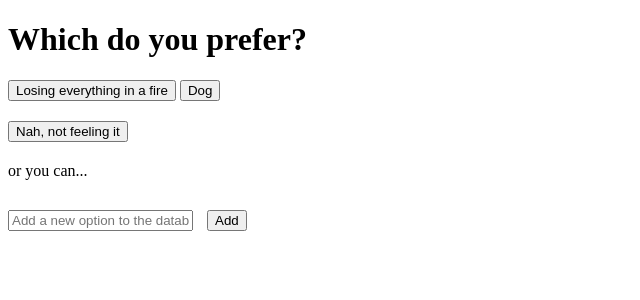
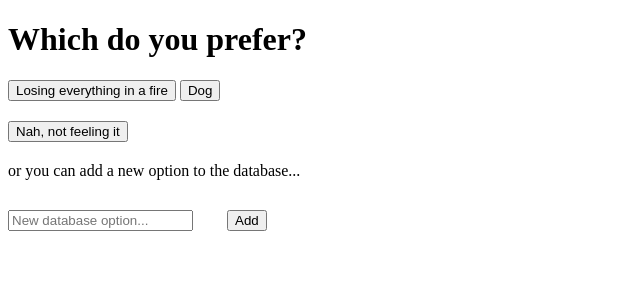
Before and after one commit to phgubbins/thisorthat, a Flask app: page / in a window 1280 px wide. Shown: the top 300 px of the page, without its empty margins (0-640 px from the left). Run offline with Flask 3, Linux system fonts and the light colour scheme; data comes from the database, SQL or seed files in the repository.

Commit message:
Updated HTML file

```diff
--- a/templates/index.html
+++ b/templates/index.html
@@ -10,13 +10,18 @@
         }
 
         #addOptionInput {
-            margin-right: 10px;
+            margin-right: 30px;
         }
 
         #nahButton {
             display: block;
             margin: 20px 0;
         }
+
+        #addOptionParagraph {
+            margin-top: 30px;
+        }
+
     </style>
 </head>
 <body>
@@ -25,10 +30,10 @@
     <button id="option2">Loading...</button>
     <button id="nahButton">Nah, not feeling it</button>
 
-    <p>or you can...</p>
+    <p>or you can add a new option to the database...</p>
 
     <div id="userAddOption">
-        <input type="text" id="addOptionInput" placeholder="Add a new option to the database...">
+        <input type="text" id="addOptionInput" placeholder="New database option...">
         <button onclick="addNewOption()">Add</button>
     </div>
 
```
